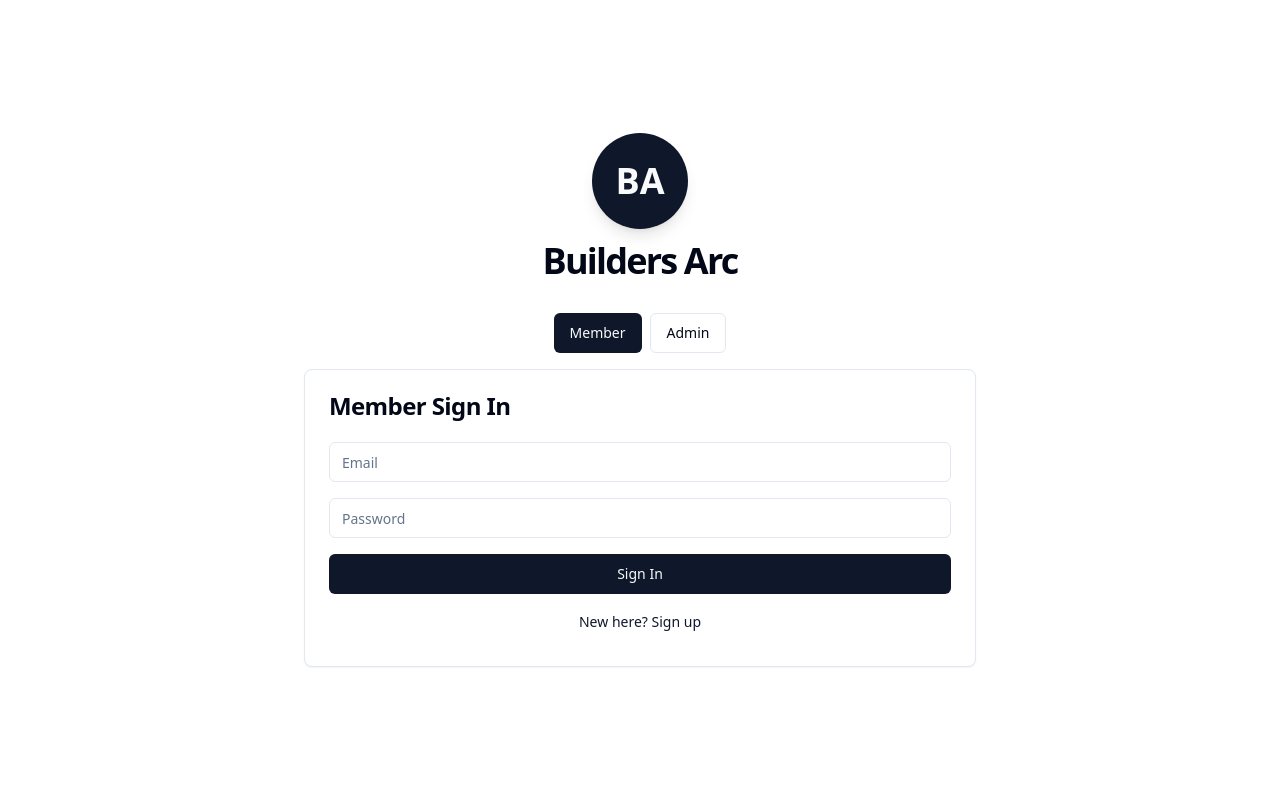
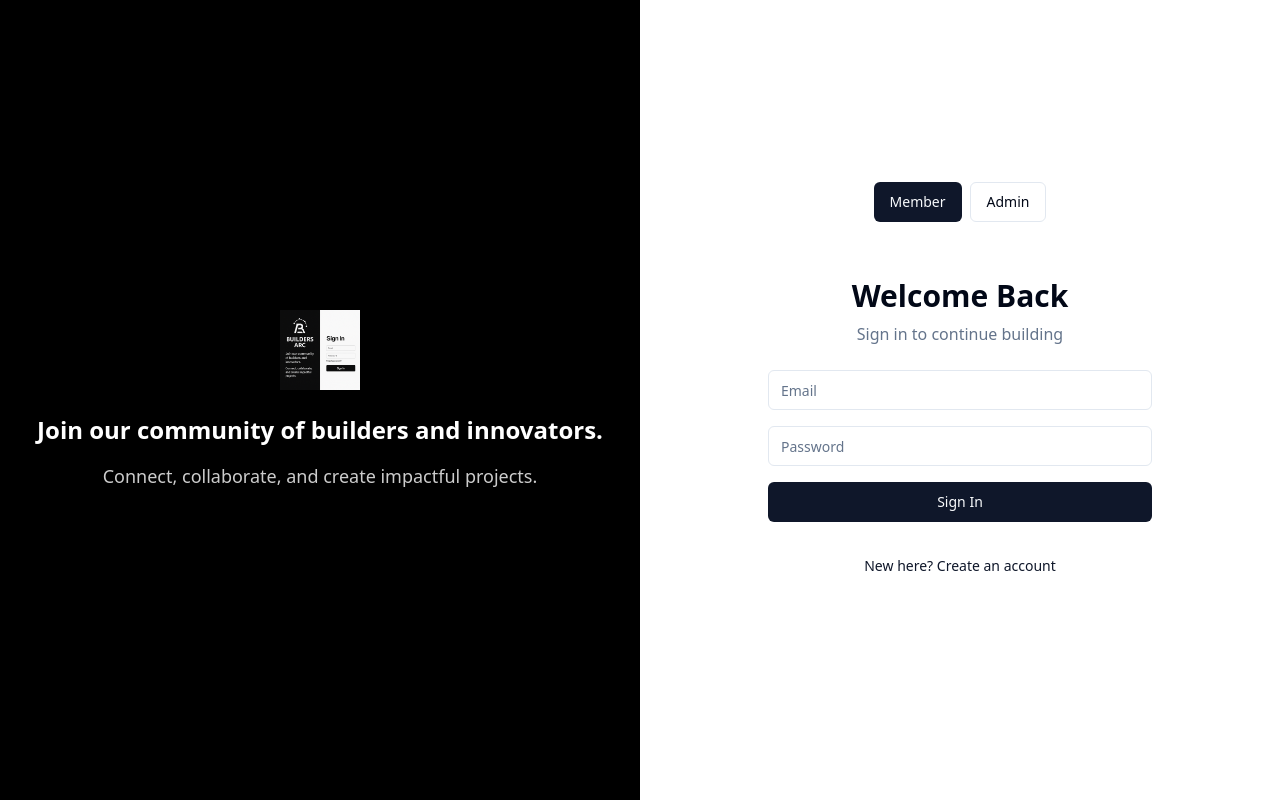
Before and after one commit to Abishai95141/community-nexus-scaffold-91, a React (Vite) app: page /auth in a window 1280 px wide. Built offline with nearby package versions, Linux system fonts and the light colour scheme.

Commit message:
Refactor: Update AuthPage UI
Refactor the AuthPage component to implement a new UI design, incorporating a logo and name display alongside the existing sign-in/sign-up functionality.

```diff
--- a/src/pages/AuthPage.tsx
+++ b/src/pages/AuthPage.tsx
@@ -3,18 +3,21 @@ import { supabase } from "@/integrations/supabase/client";
 import { useNavigate, Navigate } from "react-router-dom";
 import { Button } from "@/components/ui/button";
 import { Input } from "@/components/ui/input";
-import { Card, CardHeader, CardTitle, CardContent } from "@/components/ui/card";
+import { Card } from "@/components/ui/card";
 import { useAuthUser } from "@/hooks/useAuthUser";
 import { Helmet } from "react-helmet";
 import { Select, SelectTrigger, SelectValue, SelectContent, SelectItem } from "@/components/ui/select";
 
 function BuildersArcLogo() {
   return (
-    <div className="flex flex-col items-center mb-8">
-      <div className="bg-primary text-primary-foreground rounded-full h-24 w-24 flex items-center justify-center mb-3 text-4xl font-extrabold shadow-lg">
-        BA
+    <div className="flex flex-col items-center">
+      <div className="h-20 w-auto">
+        <img src="/lovable-uploads/fee84714-0da6-4e05-817a-e53bfd098f17.png" alt="Builders Arc" className="h-full w-auto" />
       </div>
-      <span className="font-extrabold text-4xl tracking-tighter">Builders Arc</span>
+      <div className="mt-6 text-center space-y-4">
+        <h2 className="text-2xl font-semibold">Join our community of builders and innovators.</h2>
+        <p className="text-lg opacity-80">Connect, collaborate, and create impactful projects.</p>
+      </div>
     </div>
   );
 }
@@ -143,7 +146,6 @@ function MemberAuth({ onResult }: { onResult?: (err: string | null) => void }) {
         onResult?.("Passwords do not match.");
         return;
       }
-      // Sign up
       const { error, data } = await supabase.auth.signUp({ email, password });
       if (error) {
         setErr(error.message);
@@ -157,7 +159,6 @@ function MemberAuth({ onResult }: { onResult?: (err: string | null) => void }) {
         onResult?.("Sign up failed. Try again later.");
         return;
       }
-      // Insert profile as 'pending'
       try {
         await supabase.from("profiles").upsert(
           [{
@@ -180,7 +181,6 @@ function MemberAuth({ onResult }: { onResult?: (err: string | null) => void }) {
       setLoading(false);
       return;
     }
-    // Sign in
     const { error } = await supabase.auth.signInWithPassword({ email, password });
     if (error) {
       setErr(error.message);
@@ -188,7 +188,6 @@ function MemberAuth({ onResult }: { onResult?: (err: string | null) => void }) {
       setLoading(false);
       return;
     }
-    // Wait for member approval
     const { data: userData } = await supabase.auth.getUser();
     const id = userData.user?.id;
     if (id) {
@@ -253,13 +252,52 @@ function MemberAuth({ onResult }: { onResult?: (err: string | null) => void }) {
   );
 
   return (
-    <Card className="max-w-2xl w-full mx-auto">
-      <CardHeader>
-        <CardTitle>Member {mode === "signup" ? "Sign Up" : "Sign In"}</CardTitle>
-      </CardHeader>
-      <CardContent>
+    <Card className="bg-white shadow-none border-none p-8 w-full max-w-md">
+      <div className="space-y-6">
+        <div className="text-center space-y-2">
+          <h1 className="text-3xl font-bold">Welcome {mode === "signin" ? "Back" : "to Builders Arc"}</h1>
+          <p className="text-muted-foreground">{mode === "signin" ? "Sign in to continue building" : "Create your account to get started"}</p>
+        </div>
+
         <form onSubmit={submit} className="space-y-4">
-          {mode === "signup" && signupFields}
+          {mode === "signup" && (
+            <>
+              <Input
+                placeholder="Name"
+                value={name}
+                onChange={e => setName(e.target.value)}
+                required={mode === "signup"}
+              />
+              <Input
+                placeholder="Age"
+                type="number"
+                min={1}
+                value={age}
+                onChange={e => setAge(e.target.value ? Number(e.target.value) : "")}
+                required={mode === "signup"}
+              />
+              <Select
+                value={gender}
+                onValueChange={setGender}
+                required={mode === "signup"}
+              >
+                <SelectTrigger>
+                  <SelectValue placeholder="Select Gender" />
+                </SelectTrigger>
+                <SelectContent>
+                  {GENDER_OPTIONS.map(opt =>
+                    <SelectItem key={opt.value} value={opt.value}>{opt.label}</SelectItem>
+                  )}
+                </SelectContent>
+              </Select>
+              <Input
+                placeholder="Department"
+                value={department}
+                onChange={e => setDepartment(e.target.value)}
+                required={mode === "signup"}
+              />
+            </>
+          )}
           <Input
             placeholder="Email"
             type="email"
@@ -291,16 +329,17 @@ function MemberAuth({ onResult }: { onResult?: (err: string | null) => void }) {
             {loading ? "Processing..." : mode === "signup" ? "Sign Up" : "Sign In"}
           </Button>
         </form>
-        <div className="text-center mt-2">
+        <div className="text-center">
           <Button
             variant="link"
             type="button"
             onClick={() => setMode(mode === "signup" ? "signin" : "signup")}
+            className="text-sm"
           >
-            {mode === "signup" ? "Already a member? Sign in" : "New here? Sign up"}
+            {mode === "signup" ? "Already have an account? Sign in" : "New here? Create an account"}
           </Button>
         </div>
-      </CardContent>
+      </div>
     </Card>
   );
 }
@@ -311,7 +350,6 @@ export default function AuthPage() {
   const [errMsg, setErrMsg] = useState<string | null>(null);
 
   if (loading) return null;
-
   if (role === "admin" || role === "member") return <Navigate to="/" replace />;
 
   return (
@@ -319,10 +357,14 @@ export default function AuthPage() {
       <Helmet>
         <title>Builders Arc | Sign in</title>
       </Helmet>
-      <div className="min-h-screen bg-background flex flex-col justify-center items-center">
+      <div className="min-h-screen flex">
+        <div className="hidden lg:flex lg:w-1/2 bg-black text-white p-8 flex-col justify-center items-center">
           <BuildersArcLogo />
-        <div className="mb-4">
-          <div className="flex justify-center space-x-2">
+        </div>
+
+        <div className="w-full lg:w-1/2 flex flex-col justify-center items-center p-6">
+          <div className="w-full max-w-md space-y-6">
+            <div className="flex justify-center space-x-2 mb-6">
               <Button
                 variant={authMode === "member" ? "default" : "outline"}
                 onClick={() => { setAuthMode("member"); setErrMsg(null); }}
@@ -336,11 +378,11 @@ export default function AuthPage() {
                 Admin
               </Button>
             </div>
+            {errMsg && (
+              <div className="text-center mb-4">
+                <p className="text-destructive font-medium">{errMsg}</p>
               </div>
-        {errMsg && (
-          <div className="mb-4 text-destructive font-medium">{errMsg}</div>
             )}
-        <div className="w-full flex justify-center">
             {authMode === "member" ? (
               <MemberAuth onResult={setErrMsg} />
             ) : (
@@ -348,6 +390,7 @@ export default function AuthPage() {
             )}
           </div>
         </div>
+      </div>
     </>
   );
 }
```
Also changed, not shown: public/lovable-uploads/fee84714-0da6-4e05-817a-e53bfd098f17.png (added). Lines whose indentation alone changed are shown as unchanged.
